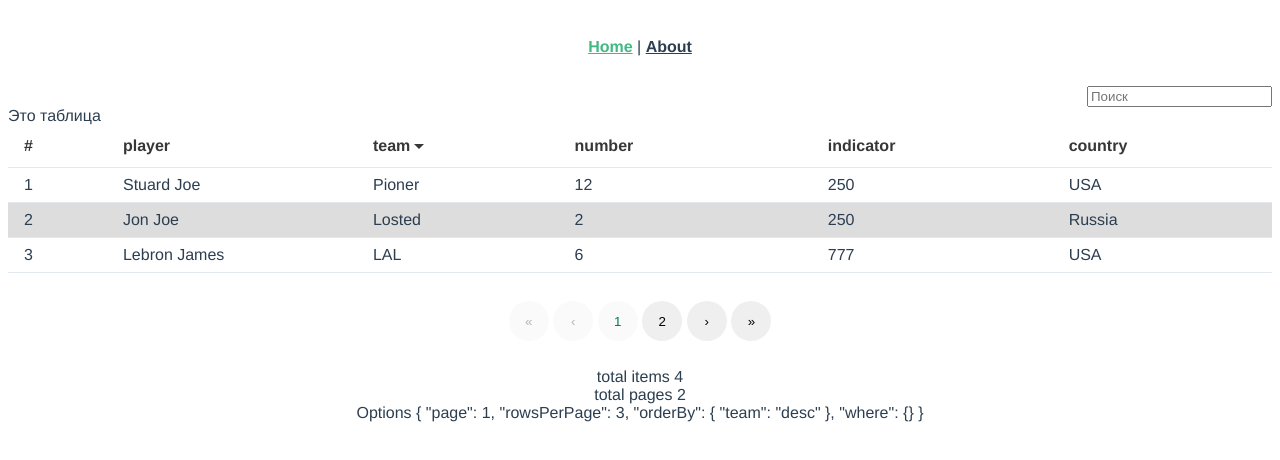
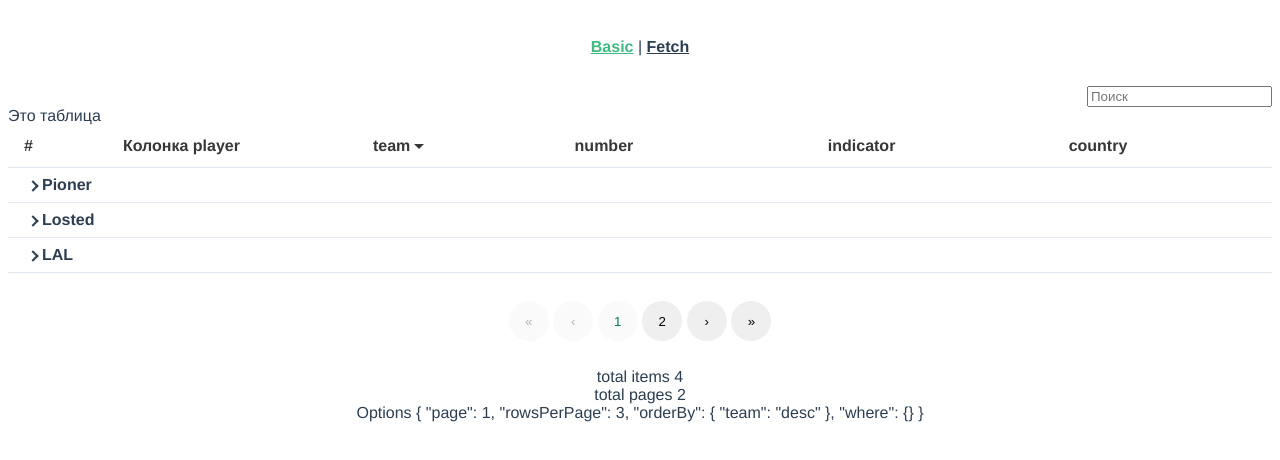
Before and after one commit to d-kochanzhi/cmp-data-table, a Vue app: page / in a window 1280 px wide. Shown: the top 460 px of the page. Built offline with nearby package versions, Linux system fonts and the light colour scheme; the HTML template or start-up script is replaced by a standard one.

Commit message:
expandable

```diff
--- a/src/App.vue
+++ b/src/App.vue
@@ -1,7 +1,7 @@
 <template>
   <nav>
-    <router-link to="/">Home</router-link> |
-    <router-link to="/about">About</router-link>
+    <router-link to="/">Basic</router-link> |
+    <router-link to="/fetch">Fetch</router-link>
   </nav>
   <router-view />
 </template>
--- /dev/null
+++ b/src/components/cmp-table/cmp-table-body-row.vue
@@ -0,0 +1,102 @@
+<template>
+  <tr
+    :class="[{ 'even-row': (rowIndex + 1) % 2 === 0 }]"
+    @click="
+      ($event) => {
+        clickRow(item, 'single', $event);
+      }
+    "
+    @dblclick="
+      ($event) => {
+        clickRow(item, 'double', $event);
+      }
+    "
+    @contextmenu="
+      ($event) => {
+        $event.preventDefault();
+        contextMenuRow(item, $event);
+      }
+    ">
+    <td v-if="showIndex">
+      <slot
+        :name="`item-index`"
+        v-bind="{
+          item: item,
+        }">
+        {{ indexCalculated }}</slot
+      >
+    </td>
+    <td v-for="(column, col_index) in headers" :key="col_index">
+      <slot
+        v-if="slots[`item-${column.field}`]"
+        :name="`item-${column.field}`"
+        v-bind="{
+          item: item,
+          header: column,
+        }" />
+      <slot
+        v-else-if="slots[`item-${column.field.toLowerCase()}`]"
+        :name="`item-${column.field.toLowerCase()}`"
+        v-bind="{
+          item: item,
+          header: column,
+        }" />
+      <template v-else>
+        {{ generateColumnContent(column.field, item) }}
+      </template>
+    </td>
+  </tr>
+</template>
+
+<script setup lang="ts">
+import { PropType, computed, useSlots, toRefs, ref } from 'vue';
+import { Item, Header, ViewOptions } from './types/cmp-table';
+import useEmits from './useUtils/useEmits';
+import useItems from './useUtils/useItems';
+
+// slot
+const slots = useSlots();
+
+const props = defineProps({
+  item: {
+    type: Object as PropType<Item>,
+    required: true,
+  },
+  headers: {
+    type: Array as PropType<Header[]>,
+    required: true,
+  },
+  viewOptions: {
+    type: Object as PropType<ViewOptions>,
+    required: true,
+  },
+  showIndex: {
+    type: Boolean,
+    required: true,
+  },
+  rowIndex: {
+    type: Number,
+    required: true,
+  },
+});
+
+const { viewOptions, headers } = toRefs(props);
+
+const emits = defineEmits([
+  'clickRow',
+  'contextmenuRow',
+  'update:viewOptions',
+  'update:items',
+  'update:headers',
+]);
+
+const { clickRow, contextMenuRow } = useEmits(emits);
+
+const { generateColumnContent } = useItems(viewOptions, headers);
+
+const indexCalculated = computed(() => {
+  return isNaN(props.item['_index'])
+    ? props.rowIndex + 1 + (props.viewOptions.page - 1) * props.viewOptions.rowsPerPage
+    : props.item['_index'] + 1;
+});
+</script>
--- a/src/components/cmp-table/cmp-table.vue
+++ b/src/components/cmp-table/cmp-table.vue
@@ -1,7 +1,6 @@
 <template>
   <div class="cmp-table" :class="[tableClassName]">
-    <div class="cmp-table__main">
-      <div class="filter__global">
+    <div class="cmp-table__filter">
       <slot
         v-bind="{
           filterModel: searchInput,
@@ -14,6 +13,8 @@
           @keydown.enter="searchChange" />
       </slot>
     </div>
+
+    <div class="cmp-table__main">
       <table>
         <caption v-if="props.caption">
           {{
@@ -63,64 +64,58 @@
             </th>
           </tr>
         </thead>
-        <tbody :class="{ 'row-alternation': alternating }">
+        <tbody :class="{ 'row-striped': striped }">
           <slot
             name="body-prepend"
             v-bind="{
               items: rowsForRender,
               headers: headersForRender,
             }" />
-          <template v-for="(item, row_index) in rowsForRender" :key="row_index">
-            <tr
-              :class="[{ 'even-row': (row_index + 1) % 2 === 0 }]"
-              @click="
-                ($event) => {
-                  clickRow(item, 'single', $event);
-                }
-              "
-              @dblclick="
-                ($event) => {
-                  clickRow(item, 'double', $event);
-                }
-              "
-              @contextmenu="
-                ($event) => {
-                  contextMenuRow(item, $event);
-                }
-              ">
-              <td v-if="showIndex">
-                <slot
-                  :name="`item-index`"
-                  v-bind="{
-                    item: item,
-                  }">
-                  {{
-                    row_index +
-                    1 +
-                    (viewOptionsComputed.page - 1) * viewOptionsComputed.rowsPerPage
-                  }}</slot
-                >
-              </td>
-              <td v-for="(column, col_index) in headersForRender" :key="col_index">
-                <slot
-                  v-if="slots[`item-${column.field}`]"
-                  :name="`item-${column.field}`"
-                  v-bind="{
-                    item: item,
-                    header: column,
-                  }" />
-                <slot
-                  v-else-if="slots[`item-${column.field.toLowerCase()}`]"
-                  :name="`item-${column.field.toLowerCase()}`"
-                  v-bind="{
-                    item: item,
-                    header: column,
-                  }" />
-                <template v-else>
-                  {{ generateColumnContent(column.field, item) }}
-                </template>
+          <template
+            v-if="expandableRowsRef.length > 0"
+            v-for="(group, group_index) in expandableRowsRef"
+            :key="group_index">
+            <tr class="expandable-row">
+              <td colspan="1000">
+                <div class="expandable__item" @click.stop="clickExpandableRow(group)">
+                  <i
+                    class="expand-icon"
+                    :class="[{ expanding: expandableRowsState.get(group) == 1 }]"></i>
+                  <span>{{ group }}</span>
+                </div>
               </td>
             </tr>
+            <template
+              v-if="expandableRowsState.get(group) == 1"
+              v-for="(item, row_index) in rowsForExpand(group)"
+              :key="row_index">
+              <cmpTableBodyRow
+                :view-options="viewOptionsComputed"
+                :headers="headersForRender"
+                :item="item"
+                :show-index="showIndex"
+                :rowIndex="row_index"
+                @click-row="clickRow"
+                @contextmenu-row="contextMenuRow">
+                <template v-for="(_, name) in $slots" #[name]="slotData">
+                  <slot :name="name" v-bind="slotData" />
+                </template>
+              </cmpTableBodyRow>
+            </template>
+          </template>
+          <template v-else v-for="(item, row_index) in rowsForRender" :key="row_index">
+            <cmpTableBodyRow
+              :view-options="viewOptionsComputed"
+              :headers="headersForRender"
+              :item="item"
+              :show-index="showIndex"
+              :rowIndex="row_index"
+              @click-row="clickRow"
+              @contextmenu-row="contextMenuRow">
+              <template v-for="(_, name) in $slots" #[name]="slotData">
+                <slot :name="name" v-bind="slotData" />
+              </template>
+            </cmpTableBodyRow>
           </template>
           <slot
             name="body-append"
@@ -209,7 +204,8 @@
 </template>
 
 <script setup lang="ts">
-import { PropType, computed, useSlots, toRefs, ref } from 'vue';
+import cmpTableBodyRow from './cmp-table-body-row.vue';
+import { PropType, computed, useSlots, toRefs, ref, reactive } from 'vue';
 import { Item, Header, ViewOptions } from './types/cmp-table';
 import propsWithDefault from './types/propsWithDefault';
 import './scss/style.scss';
@@ -255,6 +251,8 @@ const props = defineProps({
 });
 
 const totalCountRef = ref(0);
+const expandableRowsRef = ref([]);
+const expandableRowsState = reactive<Map<string, number>>(new Map());
 
 const { viewOptions, headers, items } = toRefs(props);
 
@@ -288,6 +286,14 @@ const updateGlobalFilter = (event: Event) => {
 };
 /*---------------- */
 
+const clickExpandableRow = (group: string) => {
+  expandableRowsState.set(
+    group,
+    expandableRowsState.has(group) ? expandableRowsState.get(group)! * -1 : 1,
+  );
+};
+
+/* render  */
 const headersForRender = computed(() => {
   console.log('headersForRender');
   return headers.value.filter((i) => !i.hidden);
@@ -295,8 +301,19 @@ const headersForRender = computed(() => {
 
 const rowsForRender = computed(() => {
   console.log('rowsForRender');
-  return getItemsForRender(items.value, totalCountRef);
+  return getItemsForRender(items.value, totalCountRef, expandableRowsRef);
 });
+
+const rowsForExpand = (groupValue: string) => {
+  if (expandableRowsRef.value.length < 0) return [];
+
+  let groupFields = headers.value.filter((c) => c.expandable === true);
+
+  return rowsForRender.value.filter(
+    (item) => groupValue == generateColumnContent(groupFields[0].field, item),
+  );
+};
+/*---------------- */
 </script>
 
 <style>
@@ -311,7 +328,7 @@ const rowsForRender = computed(() => {
   --cmp-table-header-font-color: #373737;
 
   /*row*/
-  --cmp-table-row-even-color: #dddddd;
+  --cmp-table-row-even-color: #ece8e8;
 
   /* pagination */
   --active-page-color: #0e9d6e;
--- a/src/components/cmp-table/scss/style.scss
+++ b/src/components/cmp-table/scss/style.scss
@@ -2,7 +2,13 @@
   position: relative;
   box-sizing: border-box;
 }
-.cmp-table__main {
+
+div.cmp-table__filter {
+  justify-content: end;
+  display: flex;
+}
+
+div.cmp-table__main {
   border: none;
   width: 100%;
   overflow: auto;
@@ -25,11 +31,6 @@
 
   &::-webkit-scrollbar-corner {
     background-color: var(--cmp-table-scrollbar-corner-color);
-  }
-
-  > div.filter__global {
-    justify-content: end;
-    display: flex;
   }
 
   > table {
@@ -111,11 +112,32 @@
           background-color: var(--cmp-table-row-even-color);
         }
 
+        &.expandable-row {
+          font-weight: bold;
+          cursor: pointer;
+        }
+
         > td {
           text-align: left;
           border: 1px solid #e2e8f0;
           border-width: 0 0 1px 0;
           padding: 0.5rem 1rem;
+
+          i {
+            &.expand-icon {
+              border: solid;
+              border-width: 0 2px 2px 0;
+              display: inline-block;
+              padding: 3px;
+              transform: rotate(-45deg);
+              transition: 0.2s;
+              margin: 0px 5px 0px 5px;
+
+              &.expanding {
+                transform: rotate(45deg);
+              }
+            }
+          }
         }
       }
     }
--- a/src/components/cmp-table/types/propsWithDefault.ts
+++ b/src/components/cmp-table/types/propsWithDefault.ts
@@ -10,7 +10,7 @@ export default {
     type: String,
     default: 'Search',
   },
-  alternating: {
+  striped: {
     type: Boolean,
     default: false,
   },
--- a/src/router/index.ts
+++ b/src/router/index.ts
@@ -8,12 +8,12 @@ const routes: Array<RouteRecordRaw> = [
     component: HomeView,
   },
   {
-    path: '/about',
-    name: 'about',
+    path: '/fetch',
+    name: 'fetch',
     // route level code-splitting
     // this generates a separate chunk (about.[hash].js) for this route
     // which is lazy-loaded when the route is visited.
-    component: () => import(/* webpackChunkName: "about" */ '../views/AboutView.vue'),
+    component: () => import(/* webpackChunkName: "about" */ '../views/FetchView.vue'),
   },
 ];
 
--- a/src/views/AboutView.vue
+++ /dev/null
@@ -1,5 +0,0 @@
-<template>
-  <div class="about">
-    <h1>This is an about page</h1>
-  </div>
-</template>
--- /dev/null
+++ b/src/views/FetchView.vue
@@ -0,0 +1,35 @@
+<template>
+  <div class="Fetch">
+    <cmpTable show-index :headers="headers" :items="items" :view-options="options">
+    </cmpTable>
+  </div>
+</template>
+
+<script lang="ts" setup>
+import cmpTable from '@/components/cmp-table/cmp-table.vue';
+import { Header, Item, ViewOptions } from '@/components/cmp-table/types/cmp-table';
+import { onMounted, ref } from 'vue';
+
+const options = ref<ViewOptions>({
+  page: 1,
+  rowsPerPage: 5,
+  orderBy: {},
+  where: {},
+});
+
+const headers = ref<Header[]>([
+  { title: 'name', field: 'name', sortable: true, filterable: true },
+  { title: 'username', field: 'username', sortable: true, filterable: true },
+  { title: 'email', field: 'email', sortable: true, filterable: true },
+  { title: 'website', field: 'website', sortable: true, filterable: true },
+  { title: 'address', field: 'address.city', sortable: true, filterable: true },
+]);
+
+const items = ref<Item[]>([]);
+
+onMounted(() => {
+  fetch('https://jsonplaceholder.typicode.com/users')
+    .then((response) => response.json())
+    .then((json) => (items.value = [...json]));
+});
+</script>
--- a/src/views/HomeView.vue
+++ b/src/views/HomeView.vue
@@ -16,14 +16,13 @@
           :value="filterModel"
           @keydown.enter="filterCallback($event)"
           placeholder="Search" />
-      </template>
+      </template>-->
       <template #header-player="slotProps">
         <span> Колонка {{ slotProps.title }}</span>
       </template>
       <template #item-player="slotProps">
         <span> Игрок {{ slotProps.item[slotProps.header.field] }}</span>
       </template>
-      -->
     </cmpTable>
   </div>
 </template>
@@ -42,7 +41,7 @@ const options = ref<ViewOptions>({
 
 const headers = ref<Header[]>([
   { title: 'player', field: 'player', width: 250, filterable: true },
-  { title: 'team', field: 'team', sortable: true },
+  { title: 'team', field: 'team', sortable: true, expandable: true },
   { title: 'number', field: 'number', sortable: true },
   { title: 'indicator', field: 'indicator.weight' },
   { title: 'country', field: 'country' },
```
Also changed, not shown: src/components/cmp-table/types/cmp-table.ts (+1 -11 lines), src/components/cmp-table/useUtils/useItems.ts (+28 -1 lines). Lines whose indentation alone changed are shown as unchanged.
